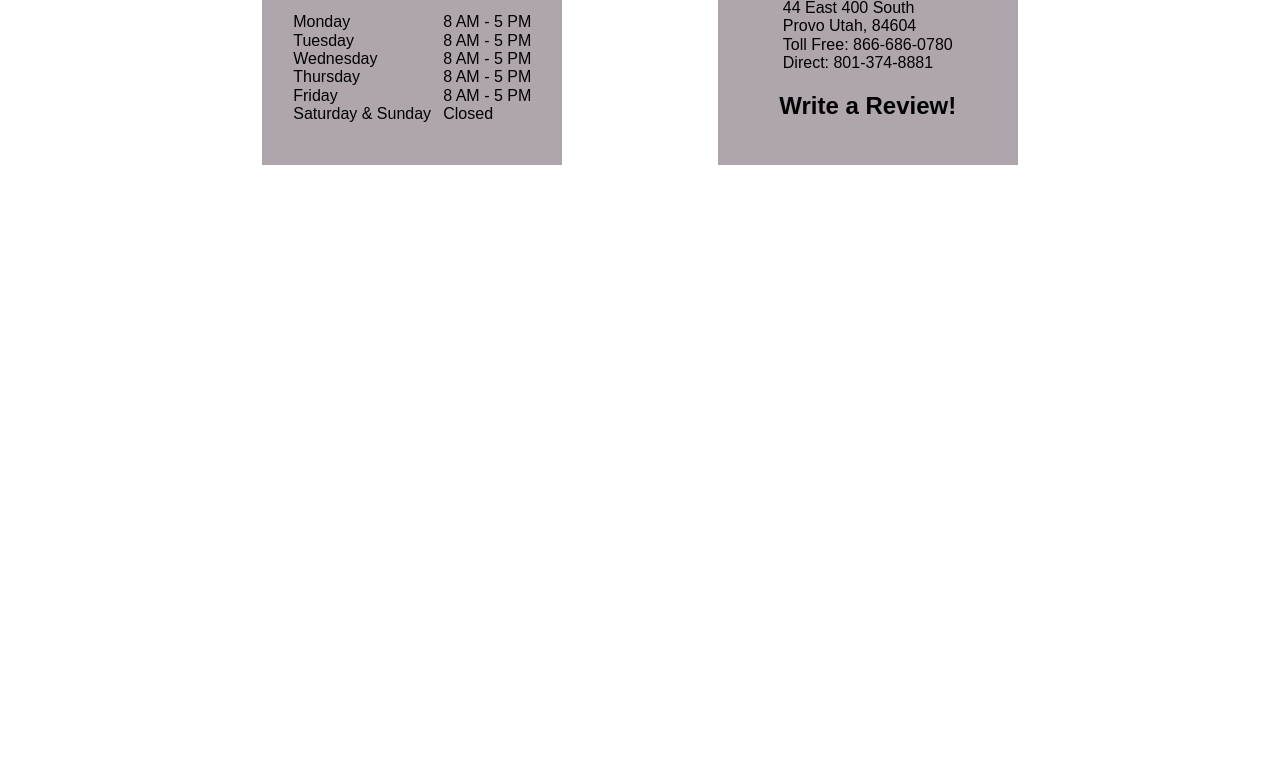
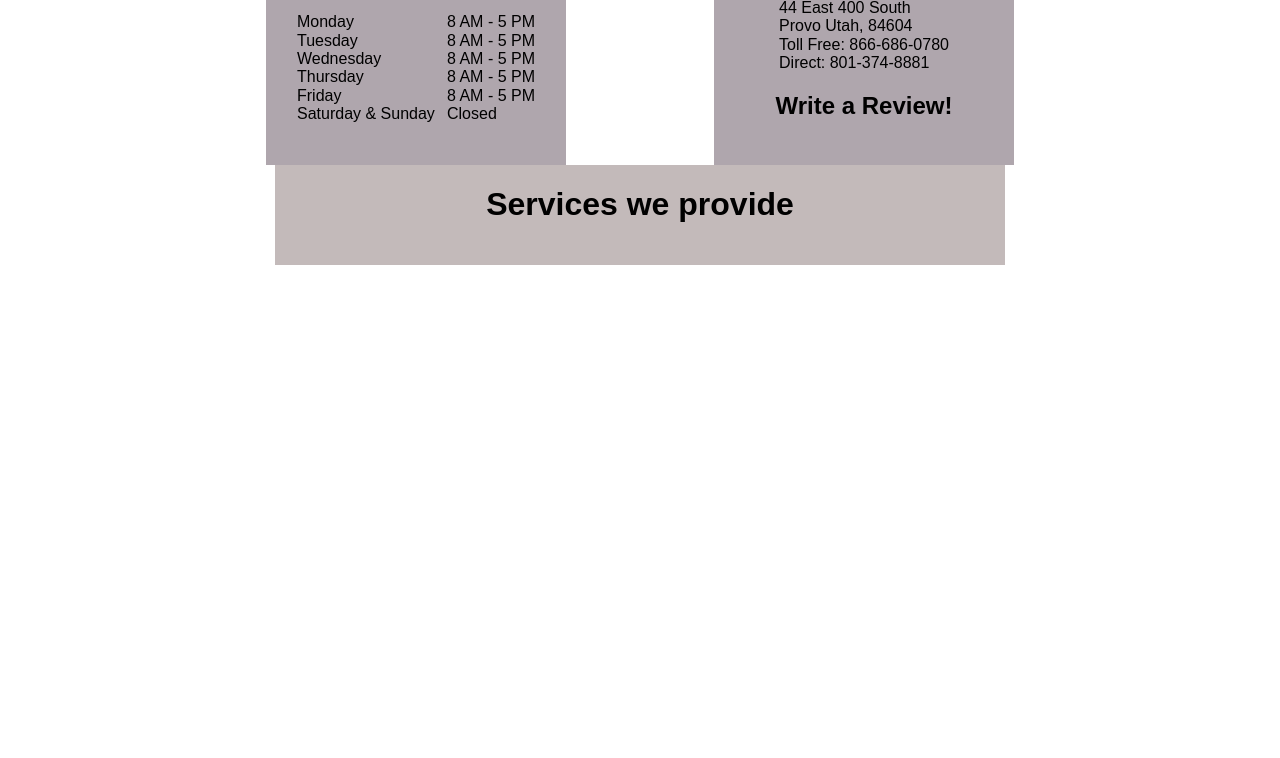
Before and after one commit to JoshuaBaert/import-auto, a website: page index.html in a window 1280 px wide. Shown: the part 715-1473 px from the top of the page. Drawn offline with nearby package versions, Linux system fonts and the light colour scheme; some packages are replaced by stand-ins of ours; files that its build step writes are made by us from their sources.

Commit message:
started work on services-mini

```diff
--- a/index.html
+++ b/index.html
@@ -3,7 +3,7 @@
 	<head>
 		<meta charset="UTF-8">
 		<meta name="viewport" content="width=device-width, initial-scale=1">
-		<link rel="shortcut icon" type="image/x-icon" href="img/">
+		<link rel="shortcut icon" type="image/x-icon" href="img/favicon.png">
 		<title>Provo Auto Repair, Audi, BMW, Jaguar, Mercedes-Benz, Volvo, Volkswagen, and all European Auto Repair in Provo Utah.</title>
 		<link rel="stylesheet" media="screen" href="dist/style.css">
 	</head>
--- a/js/directive.js
+++ b/js/directive.js
@@ -15,7 +15,7 @@ angular.module('main')
 		.directive('hours', function () {
 			return {
 				restrict: 'A',
-				templateUrl: 'views/hours.html',
+				templateUrl: 'views/hours-mini.html',
 				link: function (scope, element, attrs) {
 					element.css('background', 'rgba(154, 143, 151, 0.79)');
 				}
@@ -24,9 +24,18 @@ angular.module('main')
 		.directive('contact', function () {
 			return {
 				restrict: 'A',
-				templateUrl: 'views/contact.html',
+				templateUrl: 'views/contact-mini.html',
 				link: function (scope, element, attrs) {
-//					element.css()
+
+				}
+			}
+		})
+		.directive('services', function () {
+			return {
+				restrict: 'A',
+				templateUrl: 'views/services-mini.html',
+				link: function (scope, element, attrs) {
+
 				}
 			}
 		});
--- a/styles/style.scss
+++ b/styles/style.scss
@@ -29,15 +29,11 @@ a {
 header {
   background: rgba(0, 0, 0, 0.15);
   height: 70px;
-  width: 100vw;
+  width: 100%;
   position: fixed;
   top: 0;
   display: flex;
   justify-content: center;
-
-}
-
-
 
   .nav {
     width: 70vw;
@@ -48,8 +44,6 @@ header {
     justify-content: space-around;
   }
 
-
-
   .menu {
     height: 100%;
     width: 100%;
@@ -58,20 +52,21 @@ header {
     justify-content: space-between;
   }
 
-
-
   #logo {
     height: 200px;
   }
 
-
-
   #phone {
-  margin: 7px 25px 0px 0px;
+    margin: 7px 10px 0px 0px;
     position: absolute;
     top: 0;
     right: 0;
   }
+
+}
+
+
+
 
 
 
@@ -150,7 +145,6 @@ header {
 
 .contact-wrapper {
   background: rgba(154, 143, 151, 0.79);
-  margin: 0 0 0 15px;
   height: 250px;
   width: 300px;
   display: flex;
@@ -160,5 +154,17 @@ header {
 }
 
 .services-main {
+  width: 100%;
+  display: flex;
+  justify-content: center;
+
+  .wrapper {
+    width: 57vw;
+    min-height: 100px;
+    background: $color4;
+    display: flex;
+    flex-direction: column;
+    align-items: center;
 
   }
+}
--- a/views/home.html
+++ b/views/home.html
@@ -10,7 +10,11 @@
 		</div>
 	</div>
 
-	<div class="services-main">
+	<div class="make-buttons-main">
+
+	</div>
+
+	<div services>
 
 	</div>
 
--- /dev/null
+++ b/views/services-mini.html
@@ -0,0 +1,9 @@
+<div class="services-main">
+	<div class="wrapper">
+		<h1>Services we provide</h1>
+
+
+
+	</div>
+
+</div>
```
Also changed, not shown: dist/js/bundle.js, dist/style.css, img/favicon.png (added), views/contact-mini.html (renamed from views/contact.html), views/hours-mini.html (renamed from views/hours.html), 2 other files. Lines whose indentation alone changed are shown as unchanged.
